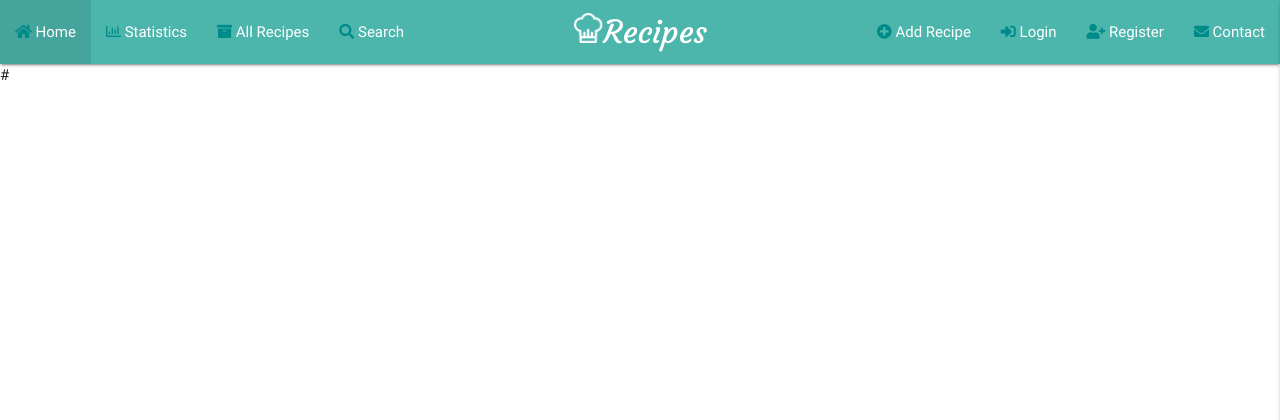
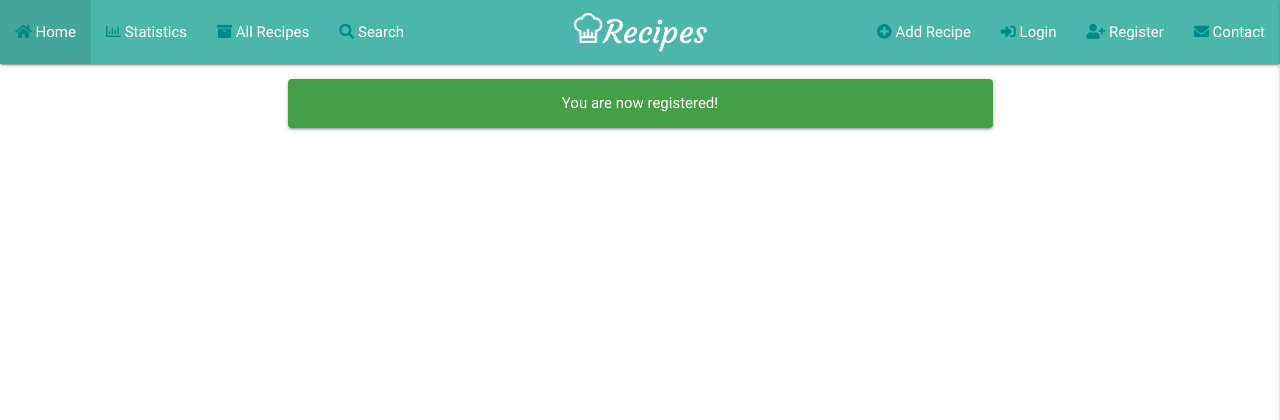
Before and after one commit to mariusz79/Recipes-Third-Milestone-Project, a Flask app: page / in a window 1280 px wide. Shown: the top 420 px of the page. Run offline with Flask 2, Linux system fonts and the light colour scheme; some libraries are stand-ins or nearby versions.

Commit message:
add flash messages

```diff
--- a/app.py
+++ b/app.py
@@ -5,6 +5,7 @@ from bson.objectid import ObjectId
 
 app = Flask(__name__)
 
+app.config['SECRET_KEY'] = 'secret123'
 app.config['MONGO_DBNAME'] = 'task_manager'
 app.config['MONGO_URI'] = os.getenv('MONGO_URI1')  # 'MONGO_URI1' is saved in environment variables, to hide password
 
@@ -12,6 +13,7 @@ mongo = PyMongo(app)
 
 @app.route('/')
 def home():
+    flash('You are now registered!', 'success')
     return render_template('base.html')
 
 
--- a/static/css/style.css
+++ b/static/css/style.css
@@ -66,6 +66,51 @@ main {
     color: black;
 }
 
+/*alerts*/
+.materialert{
+    position: relative;
+    min-width: 150px;
+    max-width: 47rem;
+    padding: 12px;
+    margin: 0 auto;
+    margin-bottom: 20px;
+    margin-top: 15px;
+    border: 1px solid transparent;
+    border-radius: 4px;
+    transition: all 0.1s linear;
+    webkit-box-shadow: 0 2px 2px 0 rgba(0,0,0,0.14), 0 3px 1px -2px rgba(0,0,0,0.12), 0 1px 5px 0 rgba(0,0,0,0.2);
+    box-shadow: 0 2px 2px 0 rgba(0,0,0,0.14), 0 3px 1px -2px rgba(0,0,0,0.12), 0 1px 5px 0 rgba(0,0,0,0.2);
+    display: -webkit-box;
+    display: -webkit-flex;
+    display: -ms-flexbox;
+    display: block;
+    -webkit-box-align: center;
+    -webkit-align-items: center;
+    -ms-flex-align: center;
+    align-items: center;
+}
+
+.materialert.info{
+    background-color: #039be5;
+    color: #fff;
+}
+.materialert.success{
+    background-color: #43a047;
+    color: #fff;
+}
+.materialert.error{
+    background-color: #c62828;
+    color: #fff;
+}
+.materialert.danger{
+    background-color: #c62828;
+    color: #fff;
+}
+.materialert.warning{
+    background-color: #fbc02d;
+    color: #fff;
+}
+
 /*media queries*/
 @media (max-width: 600px){
 .social-icons, .footer-links{
--- a/templates/base.html
+++ b/templates/base.html
@@ -72,7 +72,9 @@
     </header>
 
     <main>
-    #
+        <div class="container">
+            {% include 'includes/_messages.html' %}
+        </div>
         {% block content %}
         {% endblock %}
 
--- /dev/null
+++ b/templates/includes/_messages.html
@@ -0,0 +1,16 @@
+{% with messages = get_flashed_messages(with_categories=true) %}
+{% if messages %}
+{% for category, message in messages %}
+
+<div class="center center-align ">
+    <div class="materialert {{ category }} flash ">{{ message }}
+    </div>
+</div>
+{% endfor %}
+{% endif %}
+{% endwith %}
+
+{% if error %}
+<div class="materialert error">{{error}}
+</div>
+{% endif %}
```
